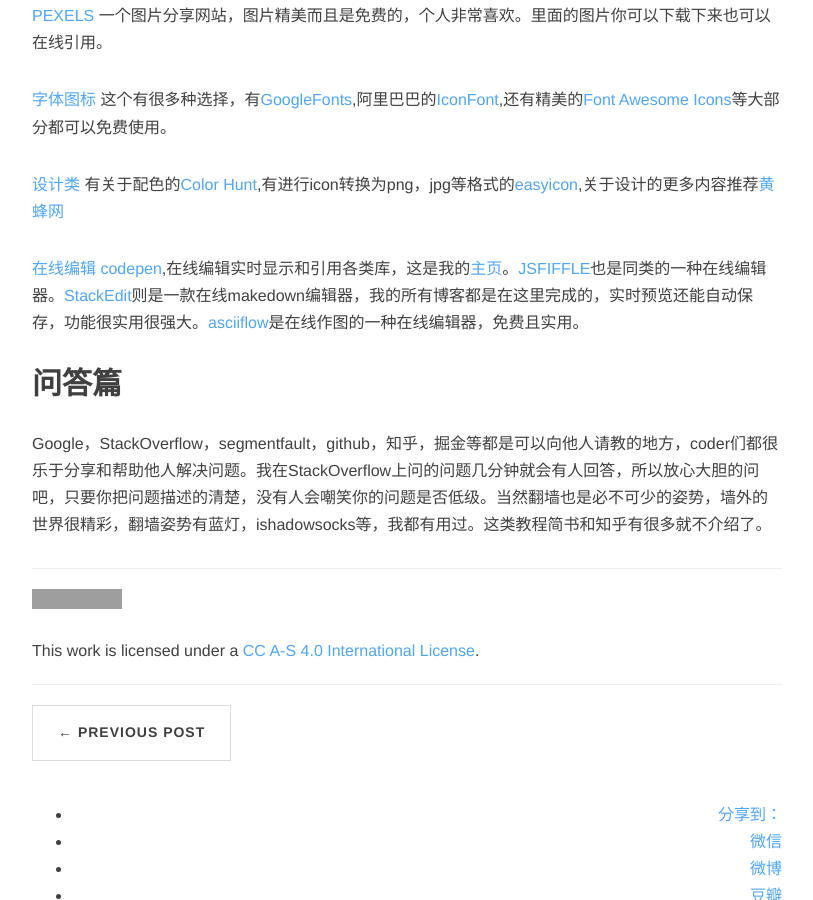
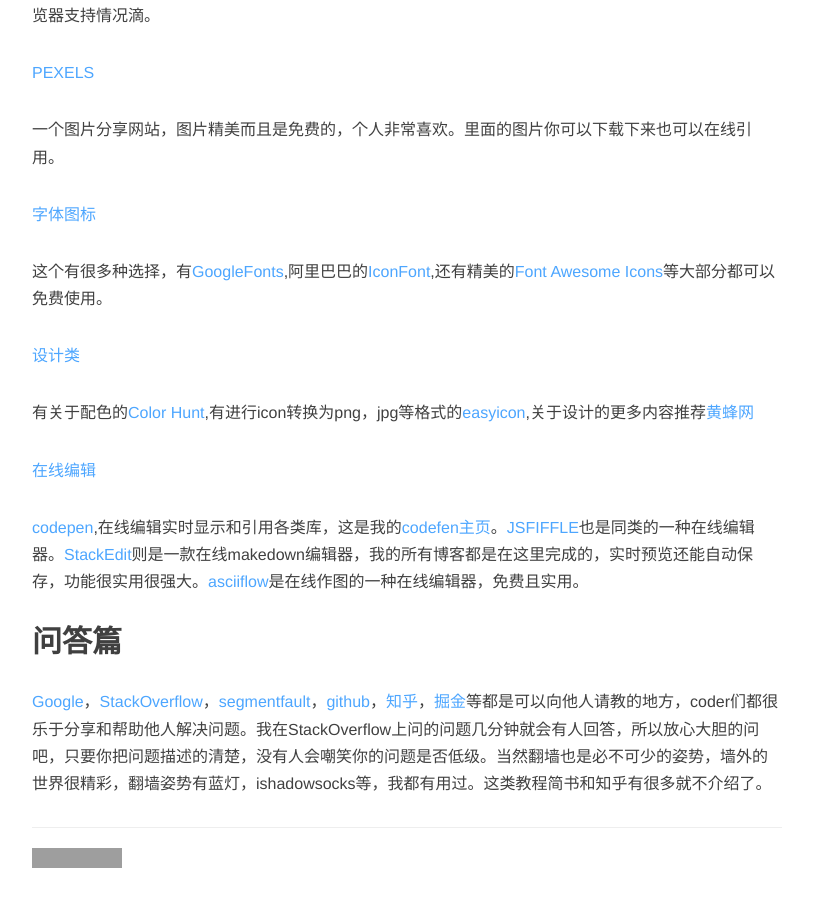
Before and after one commit to SunYuqing/SunYuqing.github.io, a Jekyll site: the page built from _posts/2016-12-17-Introduce-Font-End-Tools.md, in a window 1280 px wide and 900 px high, scrolled down 2280 px. Shown: the whole window, without its empty margins (233-1046 px from the left). Built offline with Jekyll 4.4.1, drawn with Linux system fonts in a browser that asks for light colours; nearby versions of some CDN libraries; comment, search, counter and statistics services are not loaded; some of the changed text lies outside the part shown; grey boxes are pictures that could not be loaded.

Commit message:
updata first

```diff
--- a/_posts/2016-12-17-Introduce-Font-End-Tools.md
+++ b/_posts/2016-12-17-Introduce-Font-End-Tools.md
@@ -54,20 +54,25 @@ javascript方面的专家，额，这么说感觉怪怪的，不过确实这位
 ## 工具篇
 
 [caniuse](http://caniuse.com/)
+
 这个大家应该知道，由于浏览器的历史遗留问题我们不得不考虑兼容性。这个网站就是查询各个元素等浏览器支持情况滴。
 
 [PEXELS](https://www.pexels.com)
+
 一个图片分享网站，图片精美而且是免费的，个人非常喜欢。里面的图片你可以下载下来也可以在线引用。
 
 [字体图标]()
+
 这个有很多种选择，有[GoogleFonts](https://fonts.google.com/),阿里巴巴的[IconFont](http://www.iconfont.cn/plus),还有精美的[Font Awesome Icons](http://fontawesome.io/icons/)等大部分都可以免费使用。
 
 [设计类]()
+
 有关于配色的[Color Hunt](http://colorhunt.co/hot),有进行icon转换为png，jpg等格式的[easyicon](http://www.easyicon.net/iconsearch/ios/),关于设计的更多内容推荐[黄蜂网](http://woofeng.cn/articles/WebCode/)
 
 [在线编辑]()
-[codepen](https://codepen.io/),在线编辑实时显示和引用各类库，这是我的[主页](https://codepen.io/SunYuqing/)。[JSFIFFLE](https://jsfiddle.net/)也是同类的一种在线编辑器。[StackEdit](https://stackedit.io)则是一款在线makedown编辑器，我的所有博客都是在这里完成的，实时预览还能自动保存，功能很实用很强大。[asciiflow](http://asciiflow.com/)是在线作图的一种在线编辑器，免费且实用。
+
+[codepen](https://codepen.io/),在线编辑实时显示和引用各类库，这是我的[codefen主页](https://codepen.io/SunYuqing/)。[JSFIFFLE](https://jsfiddle.net/)也是同类的一种在线编辑器。[StackEdit](https://stackedit.io)则是一款在线makedown编辑器，我的所有博客都是在这里完成的，实时预览还能自动保存，功能很实用很强大。[asciiflow](http://asciiflow.com/)是在线作图的一种在线编辑器，免费且实用。
 
 ## 问答篇
 
-Google，StackOverflow，segmentfault，github，知乎，掘金等都是可以向他人请教的地方，coder们都很乐于分享和帮助他人解决问题。我在StackOverflow上问的问题几分钟就会有人回答，所以放心大胆的问吧，只要你把问题描述的清楚，没有人会嘲笑你的问题是否低级。当然翻墙也是必不可少的姿势，墙外的世界很精彩，翻墙姿势有蓝灯，ishadowsocks等，我都有用过。这类教程简书和知乎有很多就不介绍了。
+[Google]()，[StackOverflow]()，[segmentfault]()，[github]()，[知乎]()，[掘金]()等都是可以向他人请教的地方，coder们都很乐于分享和帮助他人解决问题。我在StackOverflow上问的问题几分钟就会有人回答，所以放心大胆的问吧，只要你把问题描述的清楚，没有人会嘲笑你的问题是否低级。当然翻墙也是必不可少的姿势，墙外的世界很精彩，翻墙姿势有蓝灯，ishadowsocks等，我都有用过。这类教程简书和知乎有很多就不介绍了。
```
Also changed, not shown: other parts of _posts/2016-12-17-Introduce-Font-End-Tools.md (+1 -1 lines).
